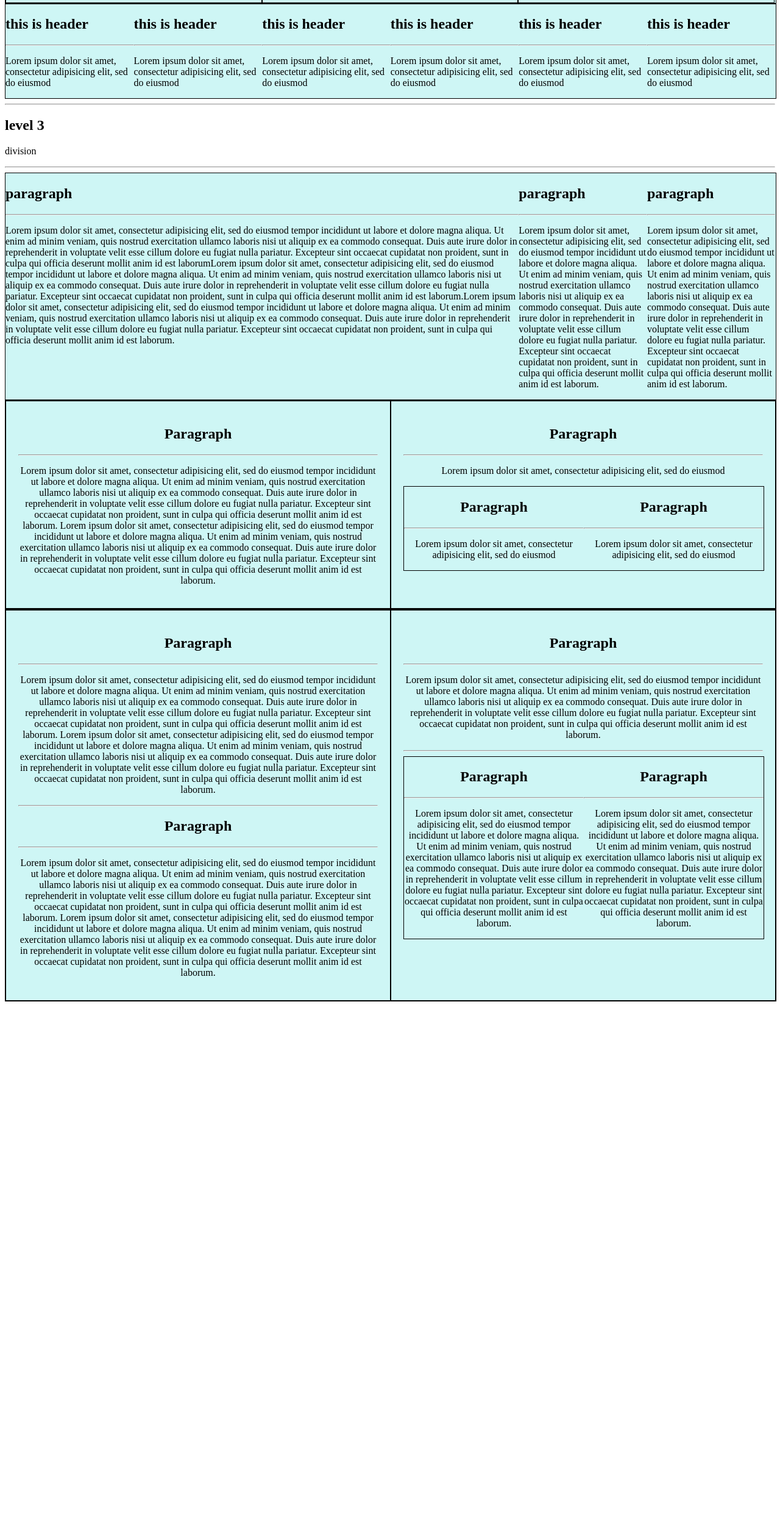
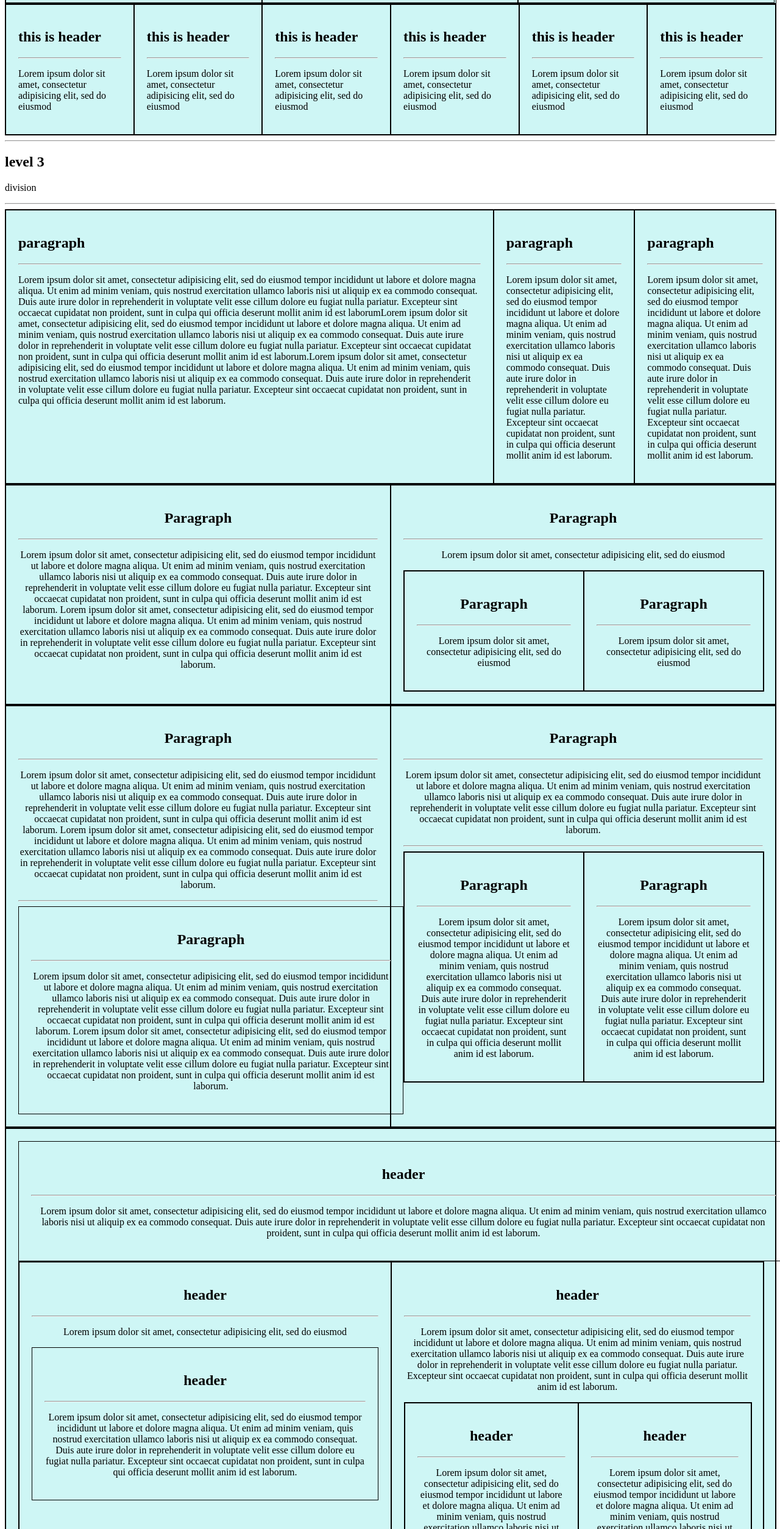
Before and after one commit to kaungthant145011501/nav-bar, a plain HTML site: page index.html in a window 1280 px wide. Shown: the part 1700-4207 px from the top of the page at 61% size. Before the commit the page ends 3350 px from the top, so only its background shows below. Drawn offline with Linux system fonts and the light colour scheme.

Commit message:
Add files via upload

```diff
--- a/index.html
+++ b/index.html
@@ -277,5 +277,68 @@
 		</div>
 	</div>
 </div>
+<div class="row">
+	<div class="col-12">
+		<div class="col-12 center">
+			<h2>header</h2>
+			<hr>
+			<p>Lorem ipsum dolor sit amet, consectetur adipisicing elit, sed do eiusmod
+			tempor incididunt ut labore et dolore magna aliqua. Ut enim ad minim veniam,
+			quis nostrud exercitation ullamco laboris nisi ut aliquip ex ea commodo
+			consequat. Duis aute irure dolor in reprehenderit in voluptate velit esse
+			cillum dolore eu fugiat nulla pariatur. Excepteur sint occaecat cupidatat non
+			proident, sunt in culpa qui officia deserunt mollit anim id est laborum.</p>
+		</div>
+		<div class="row">
+			<div class="col-6 center">
+				<h2>header</h2>
+				<hr>
+				<p>Lorem ipsum dolor sit amet, consectetur adipisicing elit, sed do eiusmod</p>
+				<div class="col-11 center">
+					<h2>header</h2>
+				<hr>
+				<p>Lorem ipsum dolor sit amet, consectetur adipisicing elit, sed do eiusmod
+				tempor incididunt ut labore et dolore magna aliqua. Ut enim ad minim veniam,
+				quis nostrud exercitation ullamco laboris nisi ut aliquip ex ea commodo
+				consequat. Duis aute irure dolor in reprehenderit in voluptate velit esse
+				cillum dolore eu fugiat nulla pariatur. Excepteur sint occaecat cupidatat non
+				proident, sunt in culpa qui officia deserunt mollit anim id est laborum.</p>
+				</div>
+		</div>
+				<div class="col-6 center">
+					<h2>header</h2>
+				<hr>
+				<p>Lorem ipsum dolor sit amet, consectetur adipisicing elit, sed do eiusmod
+				tempor incididunt ut labore et dolore magna aliqua. Ut enim ad minim veniam,
+				quis nostrud exercitation ullamco laboris nisi ut aliquip ex ea commodo
+				consequat. Duis aute irure dolor in reprehenderit in voluptate velit esse
+				cillum dolore eu fugiat nulla pariatur. Excepteur sint occaecat cupidatat non
+				proident, sunt in culpa qui officia deserunt mollit anim id est laborum.</p>
+				<div class="row center">
+					<div class="col-sm-3 center">
+						<h2>header</h2>
+				<hr>
+				<p>Lorem ipsum dolor sit amet, consectetur adipisicing elit, sed do eiusmod
+				tempor incididunt ut labore et dolore magna aliqua. Ut enim ad minim veniam,
+				quis nostrud exercitation ullamco laboris nisi ut aliquip ex ea commodo
+				consequat. Duis aute irure dolor in reprehenderit in voluptate velit esse
+				cillum dolore eu fugiat nulla pariatur. Excepteur sint occaecat cupidatat non
+				proident, sunt in culpa qui officia deserunt mollit anim id est laborum.</p>
+					</div>
+					<div class="col-sm-3 center">
+						<h2>header</h2>
+				<hr>
+				<p>Lorem ipsum dolor sit amet, consectetur adipisicing elit, sed do eiusmod
+				tempor incididunt ut labore et dolore magna aliqua. Ut enim ad minim veniam,
+				quis nostrud exercitation ullamco laboris nisi ut aliquip ex ea commodo
+				consequat. Duis aute irure dolor in reprehenderit in voluptate velit esse
+				cillum dolore eu fugiat nulla pariatur. Excepteur sint occaecat cupidatat non
+				proident, sunt in culpa qui officia deserunt mollit anim id est laborum.</p>
+					</div>
+					</div>
+				</div>
+		</div>
+	</div>
+</div>
 </body>
 </html>
--- a/style.css
+++ b/style.css
@@ -23,23 +23,43 @@ display:block;
 margin-right:5px;
 }
 
-.col-1 {width:8.33%;}
-.col-2 {width:16.66%;}
-.col-3 {width:24.99%;}
+.col-1 {width:8.33%;
+border: 1px solid black;
+		padding: 20px;}
+.col-2 {width:16.66%;
+border: 1px solid black;
+		padding: 20px;}
+.col-3 {width:24.99%;
+border: 1px solid black;
+		padding: 20px;}
 .col-4 {width:33.32%;
 		border: 1px solid black;
 		padding: 20px;}
-.col-5 {width:41.65%;}
+.col-5 {width:41.65%;
+border: 1px solid black;
+		padding: 20px;}
 .col-6 {width:49.98%;
 		border: 1px solid black;
 		padding: 20px;
 	}
-.col-7 {width:58.31%;}
-.col-8 {width:66.64%;}
-.col-9 {width:74.97%;}
-.col-10{width:83.3%;}
-.col-11{width:91.63;}
-.col-12{width:100%;}
+.col-7 {width:58.31%;
+border: 1px solid black;
+		padding: 20px;}
+.col-8 {width:66.64%;
+border: 1px solid black;
+		padding: 20px;}
+.col-9 {width:74.97%;
+border: 1px solid black;
+		padding: 20px;}
+.col-10{width:83.3%;
+border: 1px solid black;
+		padding: 20px;}
+.col-11{width:91.63;
+border: 1px solid black;
+		padding: 20px;}
+.col-12{width:100%;
+border: 1px solid black;
+		padding: 20px;}
 
 .row {
 
@@ -67,3 +87,9 @@ h1 {
 	width: 100%;
 	text-align: center;
 }
+
+.col-sm-3{
+	width:50%;
+	border: 1px solid black;
+	padding: 20px;}
+}
```
